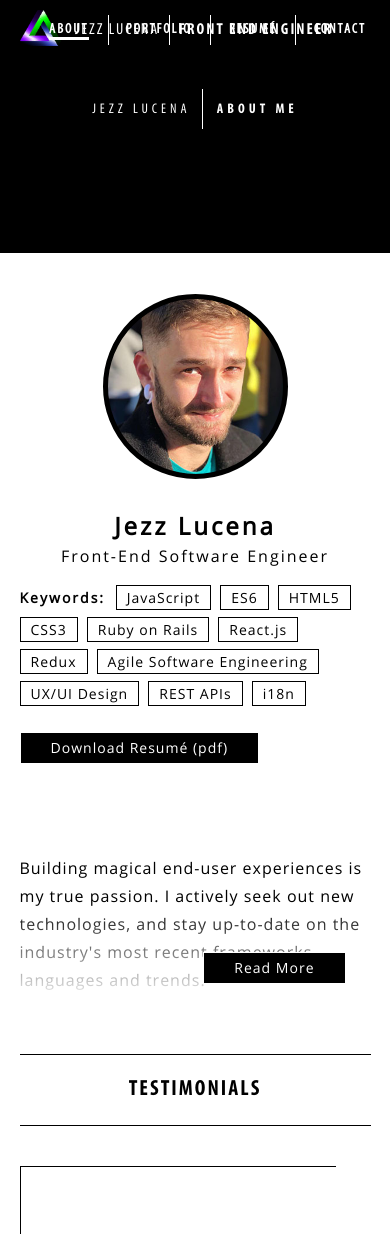
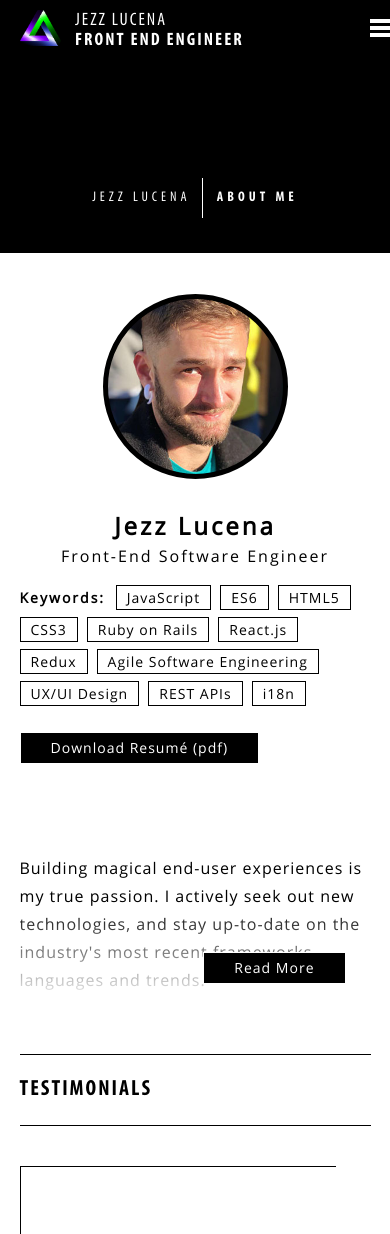
Before and after one commit to jezzlucena/web-portfolio, a PHP site: page /about.php in a window 390 px wide. Shown: the top 1234 px of the page. Run offline with PHP 8.4, Linux system fonts and the light colour scheme.

Commit message:
Responsiveness fixes

```diff
--- a/www/css/Main.css
+++ b/www/css/Main.css
@@ -32,6 +32,7 @@
 html, body {
 	height: 100%;
 	width: 100%;
+	min-width: 375px;
 	font-family: opensans;
 	font-smoothing: antialiased;
 	-webkit-font-smoothing: antialiased;
@@ -187,7 +188,7 @@ a:link, a:visited {
 	border-bottom: 1px solid transparent;
 	background-color: transparent;
 	color: white;
-	z-index: 100;
+	z-index: 102;
 	font-family: myriad-cond;
 	transition: 0.5s background-color ease, 0.5s border-bottom ease;
 }
@@ -196,9 +197,23 @@ a:link, a:visited {
 		border-bottom: 1px solid white;
 	}
 
+		.navCover {
+			position: fixed;
+			top: 0;
+			left: 0;
+			right: 0;
+			bottom: 0;
+			background-color: black;
+			pointer-events: none;
+			opacity: 0;
+			z-index: 101;
+			transition: 1s opacity ease;
+		}
+
 	.topBar .topBarContent {
 		position: relative;
 		width: 100%;
+		height: 100%;
 		max-width: 900px;
 		margin: 0 auto;
 	}
@@ -263,9 +278,64 @@ a:link, a:visited {
 							transition-delay: 0.5s;
 						}
 
+	@media(max-width: 800px) {
+		.topBar .topLogoText {
+			margin-top: 12px;
+			font-size: 18px;
+		}
+
+			.topBar .topLogoText .titleWrapper {
+				display: block;
+				margin-top: 2px;
+				padding-left: 0;
+				margin-left: 0;
+			}
+				.topBar .topLogoText .titleWrapper::after {
+					display: none;
+				}
+	}
+
+	.topBar .navIcon {
+		position: absolute;
+		display: none;
+		top: 47%;
+		right: 0;
+		height: 50px;
+		width: 40px;
+		transform: translateY(-50%);
+	}
+	@media(max-width: 800px) {
+		.topBar .navIcon {
+			display: block;
+		}
+	}
+
+		.topBar .navIcon .symbol {
+			position: absolute;
+			top: 50%;
+			right: 0;
+			height: 18px;
+			width: 50%;
+			transform: translate(0, -50%);
+		}
+			.topBar .navIcon .symbol::before {
+				content: '';
+				position: absolute;
+				top: 0;
+				left: 0;
+				width: 100%;
+				height: 4px;
+				background: white;
+				box-shadow:
+					0 7px 0 0 white,
+					0 14px 0 0 white;
+			}
+
 	.topBar .navContainer {
 		position: absolute;
-		top: 0; right: 10px;
+		top: 0;
+		right: 0;
+		padding-right: 10px;
 	}
 
 		.topBar .navContainer .topLink {
@@ -304,6 +374,42 @@ a:link, a:visited {
 				transform: translateY(-50%);
 			}
 
+		@media(max-width: 800px) {
+			.topBar .navContainer {
+				background-color: white;
+				top: 0;
+				padding: 10px 20px;
+				transform: translate(100%);
+				transition: 1s transform ease;
+			}
+				body.nav .navCover {
+					pointer-events: all;
+					opacity: 0.5;
+				}
+				body.nav .navContainer {
+					pointer-events: all;
+					transform: translate(0);
+				}
+
+				.topBar .navContainer .topLink {
+					display: block;
+					text-align: center;
+					color: black;
+					padding: 0 40px;
+					line-height: 50px;
+				}
+					.topBar .navContainer .topLink::before {
+						bottom: 10px;
+						left: 30px;
+						right: 30px;
+						background-color: black
+					}
+					.topBar .navContainer .topLink:not(:last-child)::after {
+						border-right: 0;
+						border-bottom: 1px solid black;
+					}
+		}
+
 .header {
 	position: fixed;
 	background-color: black;
@@ -319,13 +425,6 @@ a:link, a:visited {
 		background-image: url('../img/common/logo.jpg');
 	}
 
-	@media(max-width: 800px) {
-		.header {
-			position: absolute;
-			background-size: auto 60%;
-		}
-	}
-
 .headerContent {
 	position: relative;
 	width: 100%;
@@ -334,6 +433,21 @@ a:link, a:visited {
 }
 	body[data-page="portfolio"] .headerContent {
 		height: 75%;
+	}
+
+	@media(max-width: 800px) {
+		.header {
+			background-size: auto 60%;
+		}
+
+			body[data-page="portfolio"] .header {
+				height: 60%;
+				background-size: 80% auto;
+			}
+
+			body[data-page="portfolio"] .headerContent {
+				height: 60%;
+			}
 	}
 
 	.header.playing, .headerContent.playing {
@@ -363,7 +477,7 @@ a:link, a:visited {
 
 		@media(max-width: 800px) {
 			.headerContent .text {
-				bottom: 35%;
+				bottom: 0;
 				font-size: 14px;
 				letter-spacing: 4px;
 			}
@@ -633,6 +747,15 @@ a:link, a:visited {
 				line-height: 70px;
 			}
 
+			@media(max-width: 800px) {
+				.content .section .title.break {
+					text-align: left;
+				}
+					.content .section .title.break span {
+						margin-left: 10px;
+					}
+			}
+
 				.content .section .title.break .btn {
 				  position: absolute;
 					top: 50%;
@@ -688,7 +811,7 @@ a:link, a:visited {
 
 		.content .section .title.break .toggle {
 			position: absolute;
-			top: 50%;
+			top: 47%;
 			right: 10px;
 			transform-origin: right center;
 			transform: translateY(-50%) scale(1.2);
@@ -950,6 +1073,14 @@ a:link, a:visited {
 		transition: 5s fill ease, 1s opacity ease;
 	}
 
+	@media(max-width: 800px) {
+		.headerSvgContainer svg {
+			width: 80%;
+			height: auto;
+			top: 50%;
+		}
+	}
+
 @keyframes logoShimmer {
 	0%   { opacity: 0; }
   20%   { opacity: 0; }
--- a/www/css/gallery.css
+++ b/www/css/gallery.css
@@ -7,7 +7,7 @@
   .gallery.grid {
     column-count: 3;
   }
-    @media(max-width: 800px) {
+    @media(max-width: 1000px) {
       .gallery.grid {
         column-count: 2;
       }
@@ -36,6 +36,12 @@
       cursor: pointer;
     }
 
+    @media(max-width: 600px) {
+      .gallery:not(.grid) .item {
+        padding: 10px;
+      }
+    }
+
     .gallery .thumbContainer {
       flex: none;
       position: relative;
@@ -46,6 +52,14 @@
       .gallery.grid .thumbContainer {
         margin-right: 0;
         margin-bottom: 10px;
+      }
+
+      @media(max-width: 600px) {
+        .gallery:not(.grid) .thumbContainer {
+          width: 136px;
+          height: 195px;
+          margin-right: 10px;
+        }
       }
 
       .gallery .thumbContainer .thumb,
@@ -156,6 +170,15 @@
             padding-right: 0;
           }
 
+        @media(max-width: 600px) {
+          .gallery .detailsContainer .name {
+            font-size: 14px;
+            line-height: 16px;
+            font-weight: bold;
+            padding-right: 0;
+          }
+        }
+
         .gallery .detailsContainer .subtitle {
           font-size: 13px;
           line-height: 18px;
@@ -193,7 +216,7 @@
   animation-name: placeHolderShimmer;
   animation-timing-function: linear;
   background: #f6f7f8;
-  background: linear-gradient(to right, #f4f4f4 8%, #eee 38%, #f4f4f4 54%);
+  background: linear-gradient(to right, #f4f4f4 8%, #ddd 38%, #f4f4f4 54%);
   background-size: 1000px 640px;
   position: relative;
 }
--- a/www/js/Main.js
+++ b/www/js/Main.js
@@ -9,6 +9,10 @@ const SHIMMER_RAINBOW_2 = "SHIMMER_RAINBOW_2";
 
 Main.onLoad = function(){
 	$('.headerContent').addClass('loaded');
+
+	$('.navIcon, .navCover').click(function(){
+		$('body').toggleClass('nav');
+	});
 
 	$('.readMoreContainer').click(function(){
 		$(this).closest('.textContainer').toggleClass('collapsed');
--- a/www/topbar.php
+++ b/www/topbar.php
@@ -1,3 +1,4 @@
+<div class="navCover"></div>
 <div class="topBar">
   <div class="topBarContent">
     <div class="logoContainer">
@@ -7,11 +8,13 @@
       </span></a>
     </div>
 
+    <div class="navIcon"><div class="symbol"></div></div>
+
     <div class="navContainer">
-      <a class="topLink" href="about.php" data-page="about">About</a>
+      <a class="topLink" href="/about.php" data-page="about">About</a>
       <a class="topLink" href="/" data-page="portfolio">Portfolio</a>
-      <a class="topLink" href="resource/JezzLucenaResume2019.pdf" target="_blank" data-page="resume">Resumé</a>
-      <a class="topLink" href="contact.php" data-page="contact" data-mfp-src="#wufoo-z1r9mbuj1s84ckr">Contact</a>
+      <a class="topLink" href="/resource/JezzLucenaResume2019.pdf" target="_blank" data-page="resume">Resumé</a>
+      <a class="topLink" href="/contact.php" data-page="contact">Contact</a>
     </div>
   </div>
 </div>
```
